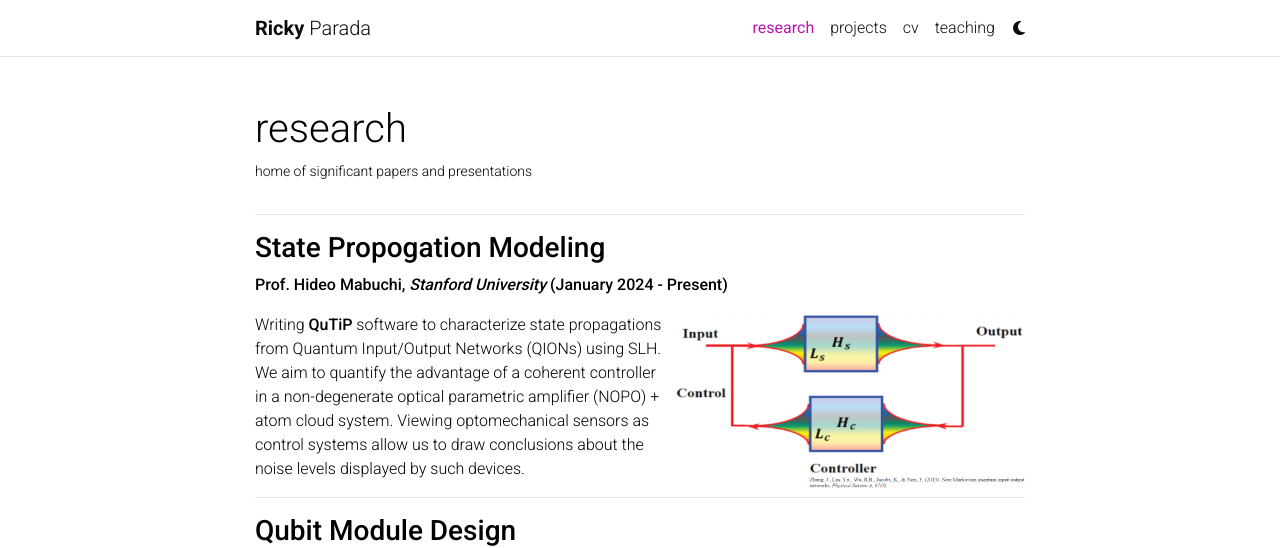
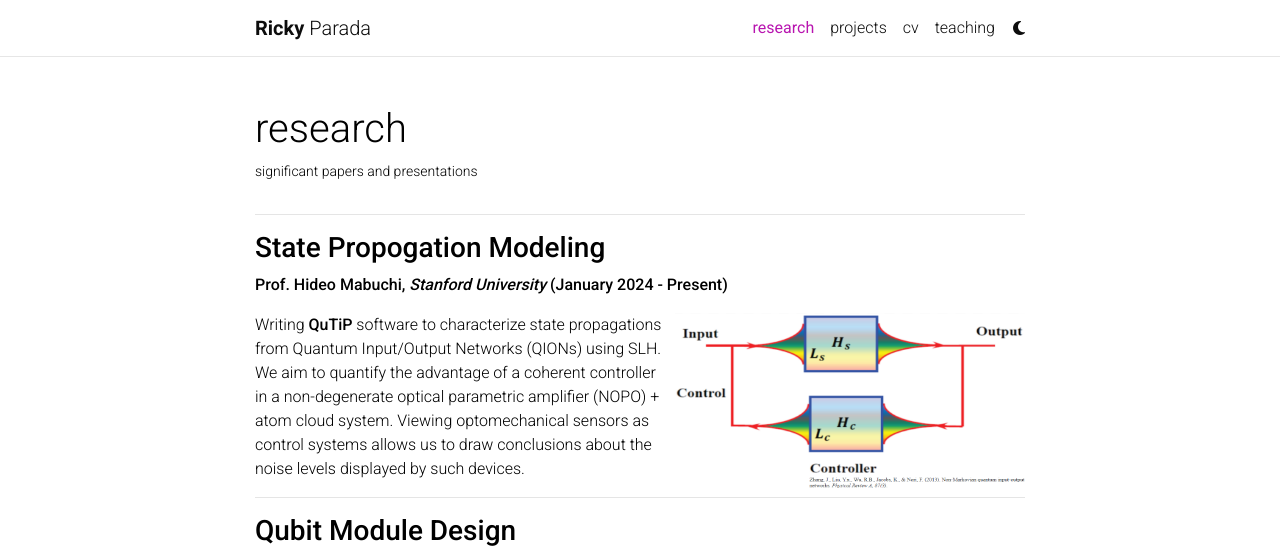
Before and after one commit to rickyparada/rickyparada.github.io, a Jekyll site: the page built from _pages/research.md, in a window 1280 px wide and 900 px high. Shown: the top 548 px of the window. Built offline with Jekyll 4.4.1, drawn with Linux system fonts in a browser that asks for light colours; comment, search, counter and statistics services are not loaded; a style sheet for code colours, icons or effects is not loaded.

Commit message:
Fixed typos

```diff
--- a/_pages/research.md
+++ b/_pages/research.md
@@ -4,7 +4,7 @@ title: research
 permalink: /research/
 nav: true
 nav_order: 2
-description: home of significant papers and presentations
+description: significant papers and presentations
 ---
 <!-- _pages/research.md -->
 
@@ -16,7 +16,7 @@ description: home of significant papers and presentations
 
 <img align="right" style="margin-left: 10px;" src="./../assets/img/qions.png" alt="" width="350" height="175">
 
-Writing **QuTiP** software to characterize state propagations from Quantum Input/Output Networks (QIONs) using SLH. We aim to quantify the advantage of a coherent controller in a non-degenerate optical parametric amplifier (NOPO) + atom cloud system. Viewing optomechanical sensors as control systems allow us to draw conclusions about the noise levels displayed by such devices.
+Writing **QuTiP** software to characterize state propagations from Quantum Input/Output Networks (QIONs) using SLH. We aim to quantify the advantage of a coherent controller in a non-degenerate optical parametric amplifier (NOPO) + atom cloud system. Viewing optomechanical sensors as control systems allows us to draw conclusions about the noise levels displayed by such devices.
 
 ---
 
```
Also changed, not shown: _pages/projects.md (+2 -2 lines), _pages/teaching.md (+1 -1 lines).
